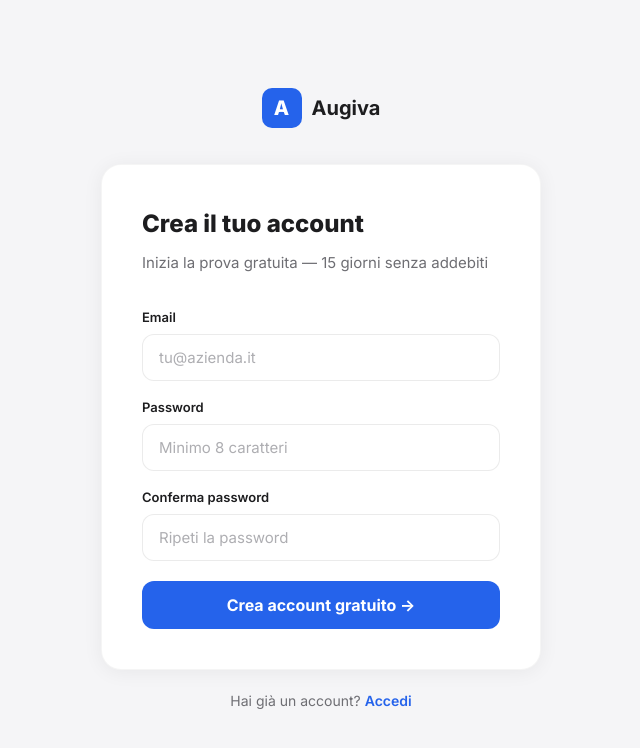
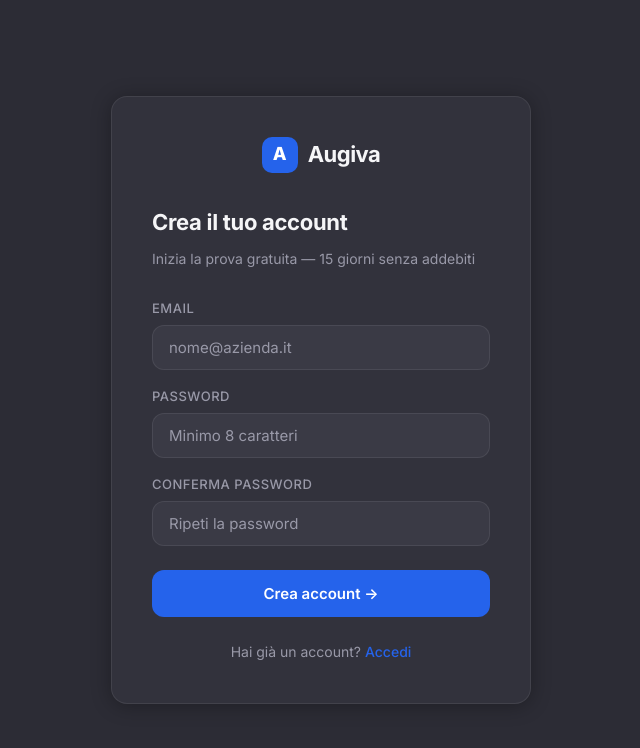
Before and after one commit to perrelligiuseppe-pixel/augiva, a Next.js app: page /auth/register in a window 1280 px wide. Shown: the top 748 px of the page, without its empty margins (319-959 px from the left). Built offline with nearby package versions, Linux system fonts and the light colour scheme.

Commit message:
feat: dark theme on all pages — register, login, onboarding, dashboard

```diff
--- a/app/auth/register/page.js
+++ b/app/auth/register/page.js
@@ -17,165 +17,59 @@ export default function RegisterPage() {
   const handleRegister = async (e) => {
     e.preventDefault()
     setError('')
-
-    if (password !== confirmPassword) {
-      setError('Le password non corrispondono.')
-      return
-    }
-    if (password.length < 8) {
-      setError('La password deve essere di almeno 8 caratteri.')
-      return
-    }
-
+    if (password !== confirmPassword) { setError('Le password non corrispondono.'); return }
+    if (password.length < 8) { setError('Password di almeno 8 caratteri.'); return }
     setLoading(true)
     const { data, error: err } = await supabase.auth.signUp({ email, password })
     setLoading(false)
-
-    if (err) {
-      setError(err.message)
-      return
-    }
-
-    // If email confirmation is required, show success message
-    if (data?.user?.identities?.length === 0) {
-      setError('Email già registrata. Prova ad accedere.')
-      return
-    }
-
+    if (err) { setError(err.message); return }
+    if (data?.user?.identities?.length === 0) { setSuccess(true); return }
     router.push('/onboarding')
   }
 
   return (
-    <div style={{
-      minHeight: '100vh',
-      background: '#F5F5F7',
-      display: 'flex',
-      alignItems: 'center',
-      justifyContent: 'center',
-      padding: '24px',
-    }}>
-      <div style={{ width: '100%', maxWidth: '440px' }}>
-        {/* Logo */}
-        <div style={{ textAlign: 'center', marginBottom: '36px' }}>
-          <Link href="/" style={{ display: 'inline-flex', alignItems: 'center', gap: '10px', textDecoration: 'none' }}>
-            <div style={{ width: '40px', height: '40px', background: '#2563EB', borderRadius: '10px', display: 'flex', alignItems: 'center', justifyContent: 'center' }}>
-              <span style={{ color: 'white', fontSize: '20px', fontWeight: '800' }}>A</span>
+    <div className="auth-container">
+      <div className="auth-card">
+        <div className="auth-logo">
+          <div className="auth-logo-mark">A</div>
+          <span className="auth-logo-text">Augiva</span>
         </div>
-            <span style={{ fontSize: '20px', fontWeight: '700', color: '#1D1D1F' }}>Augiva</span>
-          </Link>
-        </div>
+        <h1 className="auth-title">Crea il tuo account</h1>
+        <p className="auth-subtitle">Inizia la prova gratuita — 15 giorni senza addebiti</p>
 
-        <div style={{
-          background: 'white',
-          borderRadius: '20px',
-          padding: '40px',
-          boxShadow: '0 2px 20px rgba(0,0,0,0.06)',
-          border: '1px solid rgba(0,0,0,0.04)',
-        }}>
-          <h1 style={{ fontSize: '24px', fontWeight: '800', color: '#1D1D1F', marginBottom: '8px' }}>
-            Crea il tuo account
-          </h1>
-          <p style={{ fontSize: '15px', color: '#6E6E73', marginBottom: '32px' }}>
-            Inizia la prova gratuita — 15 giorni senza addebiti
-          </p>
-
-          {success ? (
-            <div style={{
-              background: '#E8F8ED',
-              border: '1px solid #34C759',
-              borderRadius: '12px',
-              padding: '16px',
-              textAlign: 'center',
-              color: '#1D1D1F',
-            }}>
-              <p style={{ fontWeight: '600', marginBottom: '4px' }}>✅ Account creato!</p>
-              <p style={{ fontSize: '14px', color: '#6E6E73' }}>Controlla la tua email per confermare l'account.</p>
-            </div>
-          ) : (
-            <form onSubmit={handleRegister} style={{ display: 'flex', flexDirection: 'column', gap: '16px' }}>
-              <div>
-                <label style={{ display: 'block', fontSize: '13px', fontWeight: '600', color: '#1D1D1F', marginBottom: '6px' }}>
-                  Email
-                </label>
-                <input
-                  type="email"
-                  className="input-field"
-                  placeholder="tu@azienda.it"
-                  value={email}
-                  onChange={e => setEmail(e.target.value)}
-                  required
-                />
-              </div>
-
-              <div>
-                <label style={{ display: 'block', fontSize: '13px', fontWeight: '600', color: '#1D1D1F', marginBottom: '6px' }}>
-                  Password
-                </label>
-                <input
-                  type="password"
-                  className="input-field"
-                  placeholder="Minimo 8 caratteri"
-                  value={password}
-                  onChange={e => setPassword(e.target.value)}
-                  required
-                />
-              </div>
-
-              <div>
-                <label style={{ display: 'block', fontSize: '13px', fontWeight: '600', color: '#1D1D1F', marginBottom: '6px' }}>
-                  Conferma password
-                </label>
-                <input
-                  type="password"
-                  className="input-field"
-                  placeholder="Ripeti la password"
-                  value={confirmPassword}
-                  onChange={e => setConfirmPassword(e.target.value)}
-                  required
-                />
-              </div>
-
-              {error && (
-                <div style={{
-                  background: '#FFF3EE',
-                  border: '1px solid #FF6B35',
-                  borderRadius: '10px',
-                  padding: '12px',
-                  fontSize: '14px',
-                  color: '#D4380D',
-                }}>
-                  {error}
+        {error && <div className="auth-error">{error}</div>}
+        {success && (
+          <div className="auth-success">
+            Controlla la tua email per confermare la registrazione.
           </div>
         )}
 
-              <button
-                type="submit"
-                disabled={loading}
-                style={{
-                  width: '100%',
-                  padding: '14px',
-                  background: loading ? '#93B5FB' : '#2563EB',
-                  color: 'white',
-                  fontSize: '16px',
-                  fontWeight: '700',
-                  border: 'none',
-                  borderRadius: '12px',
-                  cursor: loading ? 'not-allowed' : 'pointer',
-                  marginTop: '4px',
-                }}
-              >
-                {loading ? 'Creazione account...' : 'Crea account gratuito →'}
+        {!success && (
+          <form onSubmit={handleRegister}>
+            <div className="form-group">
+              <label className="form-label">Email</label>
+              <input type="email" className="form-input" placeholder="nome@azienda.it"
+                value={email} onChange={e => setEmail(e.target.value)} required />
+            </div>
+            <div className="form-group">
+              <label className="form-label">Password</label>
+              <input type="password" className="form-input" placeholder="Minimo 8 caratteri"
+                value={password} onChange={e => setPassword(e.target.value)} required />
+            </div>
+            <div className="form-group">
+              <label className="form-label">Conferma password</label>
+              <input type="password" className="form-input" placeholder="Ripeti la password"
+                value={confirmPassword} onChange={e => setConfirmPassword(e.target.value)} required />
+            </div>
+            <button type="submit" className="btn-primary" disabled={loading}>
+              {loading ? 'Creazione account...' : 'Crea account →'}
             </button>
           </form>
         )}
+
+        <div className="auth-footer">
+          Hai già un account? <Link href="/auth/login">Accedi</Link>
         </div>
-
-        <p style={{ textAlign: 'center', marginTop: '20px', fontSize: '14px', color: '#6E6E73' }}>
-          Hai già un account?{' '}
-          <Link href="/auth/login" style={{ color: '#2563EB', fontWeight: '600', textDecoration: 'none' }}>
-            Accedi
-          </Link>
-        </p>
       </div>
     </div>
   )
--- a/app/globals.css
+++ b/app/globals.css
@@ -7,17 +7,18 @@
 }
 
 :root {
-  --bg: #F5F5F7;
-  --text-primary: #1D1D1F;
-  --text-secondary: #6E6E73;
+  --bg: #2C2C35;
+  --bg-card: #32323C;
+  --bg-input: #3A3A45;
+  --text-primary: #F5F5F7;
+  --text-secondary: #9999A8;
   --accent: #2563EB;
   --accent-hover: #1D4ED8;
   --green: #34C759;
   --yellow: #FF9F0A;
   --orange: #FF6B35;
-  --white: #FFFFFF;
-  --border: rgba(0, 0, 0, 0.08);
-  --shadow-card: 0 2px 20px rgba(0,0,0,0.06);
+  --border: rgba(255, 255, 255, 0.08);
+  --shadow-card: 0 2px 20px rgba(0,0,0,0.3);
   --radius-card: 16px;
   --radius-btn: 12px;
 }
@@ -29,109 +30,269 @@ html, body {
   font-size: 16px;
   line-height: 1.6;
   -webkit-font-smoothing: antialiased;
-  -moz-osx-font-smoothing: grayscale;
 }
 
-a {
-  color: inherit;
-  text-decoration: none;
+a { color: inherit; text-decoration: none; }
+
+/* Auth pages */
+.auth-container {
+  min-height: 100vh;
+  display: flex;
+  align-items: center;
+  justify-content: center;
+  padding: 24px;
+  background: var(--bg);
 }
 
-input, button, select, textarea {
+.auth-card {
+  background: var(--bg-card);
+  border: 1px solid var(--border);
+  border-radius: var(--radius-card);
+  padding: 40px;
+  width: 100%;
+  max-width: 420px;
+  box-shadow: var(--shadow-card);
+}
+
+.auth-logo {
+  display: flex;
+  align-items: center;
+  gap: 10px;
+  margin-bottom: 32px;
+  justify-content: center;
+}
+
+.auth-logo-mark {
+  width: 36px;
+  height: 36px;
+  background: var(--accent);
+  border-radius: 10px;
+  display: flex;
+  align-items: center;
+  justify-content: center;
+  color: white;
+  font-weight: 800;
+  font-size: 18px;
+}
+
+.auth-logo-text {
+  font-size: 22px;
+  font-weight: 700;
+  color: var(--text-primary);
+  letter-spacing: -0.5px;
+}
+
+.auth-title {
+  font-size: 22px;
+  font-weight: 700;
+  color: var(--text-primary);
+  margin-bottom: 8px;
+  letter-spacing: -0.3px;
+}
+
+.auth-subtitle {
+  color: var(--text-secondary);
+  font-size: 14px;
+  margin-bottom: 28px;
+}
+
+.form-group {
+  margin-bottom: 16px;
+}
+
+.form-label {
+  display: block;
+  font-size: 13px;
+  font-weight: 500;
+  color: var(--text-secondary);
+  margin-bottom: 6px;
+  text-transform: uppercase;
+  letter-spacing: 0.5px;
+}
+
+.form-input {
+  width: 100%;
+  padding: 12px 16px;
+  background: var(--bg-input);
+  border: 1px solid var(--border);
+  border-radius: var(--radius-btn);
+  color: var(--text-primary);
+  font-size: 15px;
   font-family: inherit;
+  transition: border-color 0.2s;
+  outline: none;
+}
+
+.form-input:focus {
+  border-color: var(--accent);
+}
+
+.form-input::placeholder {
+  color: var(--text-secondary);
 }
 
 .btn-primary {
-  display: inline-flex;
-  align-items: center;
-  justify-content: center;
-  gap: 8px;
-  padding: 14px 28px;
+  width: 100%;
+  padding: 14px;
   background: var(--accent);
   color: white;
+  border: none;
+  border-radius: var(--radius-btn);
   font-size: 15px;
   font-weight: 600;
-  border: none;
-  border-radius: var(--radius-btn);
   cursor: pointer;
-  transition: background 0.2s ease, transform 0.1s ease;
-  text-decoration: none;
+  transition: background 0.2s, transform 0.1s;
+  font-family: inherit;
+  margin-top: 8px;
 }
 
-.btn-primary:hover {
-  background: var(--accent-hover);
-  transform: translateY(-1px);
+.btn-primary:hover { background: var(--accent-hover); }
+.btn-primary:active { transform: scale(0.99); }
+.btn-primary:disabled { opacity: 0.6; cursor: not-allowed; }
+
+.auth-error {
+  background: rgba(255, 107, 53, 0.15);
+  border: 1px solid rgba(255, 107, 53, 0.3);
+  color: #FF6B35;
+  padding: 12px 16px;
+  border-radius: var(--radius-btn);
+  font-size: 14px;
+  margin-bottom: 16px;
 }
 
-.btn-primary:active {
-  transform: translateY(0);
+.auth-success {
+  background: rgba(52, 199, 89, 0.15);
+  border: 1px solid rgba(52, 199, 89, 0.3);
+  color: #34C759;
+  padding: 12px 16px;
+  border-radius: var(--radius-btn);
+  font-size: 14px;
+  margin-bottom: 16px;
+  text-align: center;
 }
 
-.btn-secondary {
-  display: inline-flex;
-  align-items: center;
-  justify-content: center;
-  gap: 8px;
-  padding: 14px 28px;
-  background: transparent;
-  color: var(--accent);
-  font-size: 15px;
-  font-weight: 600;
-  border: 2px solid var(--accent);
-  border-radius: var(--radius-btn);
-  cursor: pointer;
-  transition: all 0.2s ease;
-  text-decoration: none;
+.auth-footer {
+  text-align: center;
+  margin-top: 24px;
+  color: var(--text-secondary);
+  font-size: 14px;
 }
 
-.btn-secondary:hover {
-  background: rgba(37, 99, 235, 0.06);
+.auth-footer a {
+  color: var(--accent);
+  font-weight: 500;
 }
 
-.input-field {
-  width: 100%;
-  padding: 13px 16px;
-  border: 1.5px solid var(--border);
-  border-radius: 12px;
-  font-size: 15px;
-  background: white;
-  color: var(--text-primary);
-  transition: border-color 0.2s ease, box-shadow 0.2s ease;
-  outline: none;
+.auth-divider {
+  font-size: 12px;
+  color: var(--text-secondary);
+  text-align: center;
+  margin: 20px 0 0;
 }
 
-.input-field:focus {
-  border-color: var(--accent);
-  box-shadow: 0 0 0 3px rgba(37, 99, 235, 0.12);
+/* Dashboard */
+.dashboard-container {
+  min-height: 100vh;
+  background: var(--bg);
 }
 
-.input-field::placeholder {
-  color: #AEAEB2;
+.dashboard-header {
+  background: var(--bg-card);
+  border-bottom: 1px solid var(--border);
+  padding: 0 24px;
+  display: flex;
+  align-items: center;
+  justify-content: space-between;
+  height: 60px;
 }
 
-.card {
-  background: white;
-  border-radius: var(--radius-card);
-  padding: 24px;
-  box-shadow: var(--shadow-card);
-  border: 1px solid var(--border);
+.dashboard-content {
+  max-width: 1100px;
+  margin: 0 auto;
+  padding: 32px 24px;
 }
 
 .section-title {
-  font-size: 22px;
+  font-size: 18px;
   font-weight: 700;
   color: var(--text-primary);
   margin-bottom: 16px;
+  letter-spacing: -0.3px;
 }
 
-.grid-cards {
-  display: grid;
-  grid-template-columns: repeat(auto-fill, minmax(320px, 1fr));
-  gap: 16px;
+.section-count {
+  font-size: 13px;
+  font-weight: 500;
+  color: var(--text-secondary);
+  margin-left: 8px;
 }
 
-@media (max-width: 768px) {
-  .grid-cards {
-    grid-template-columns: 1fr;
-  }
+/* Tender cards */
+.tender-card {
+  background: var(--bg-card);
+  border: 1px solid var(--border);
+  border-radius: var(--radius-card);
+  padding: 20px;
+  margin-bottom: 12px;
+  display: flex;
+  align-items: flex-start;
+  gap: 16px;
+  transition: border-color 0.2s;
 }
+
+.tender-card:hover { border-color: rgba(37,99,235,0.4); }
+
+/* Score badges */
+.score-badge {
+  padding: 4px 10px;
+  border-radius: 20px;
+  font-size: 13px;
+  font-weight: 700;
+  flex-shrink: 0;
+}
+
+.score-high { background: rgba(52,199,89,0.2); color: #34C759; }
+.score-mid  { background: rgba(255,159,10,0.2); color: #FF9F0A; }
+.score-low  { background: rgba(255,107,53,0.2); color: #FF6B35; }
+
+/* Onboarding */
+.onboarding-container {
+  min-height: 100vh;
+  background: var(--bg);
+  display: flex;
+  align-items: center;
+  justify-content: center;
+  padding: 24px;
+}
+
+.onboarding-card {
+  background: var(--bg-card);
+  border: 1px solid var(--border);
+  border-radius: var(--radius-card);
+  padding: 40px;
+  width: 100%;
+  max-width: 520px;
+  box-shadow: var(--shadow-card);
+}
+
+/* Loading */
+.loading-container {
+  display: flex;
+  flex-direction: column;
+  align-items: center;
+  justify-content: center;
+  padding: 80px 24px;
+  text-align: center;
+}
+
+.spinner {
+  width: 48px;
+  height: 48px;
+  border: 3px solid var(--border);
+  border-top-color: var(--accent);
+  border-radius: 50%;
+  animation: spin 0.8s linear infinite;
+  margin-bottom: 24px;
+}
+
+@keyframes spin { to { transform: rotate(360deg); } }
```
Also changed, not shown: app/auth/login/page.js (+26 -104 lines). Lines whose indentation alone changed are shown as unchanged.
